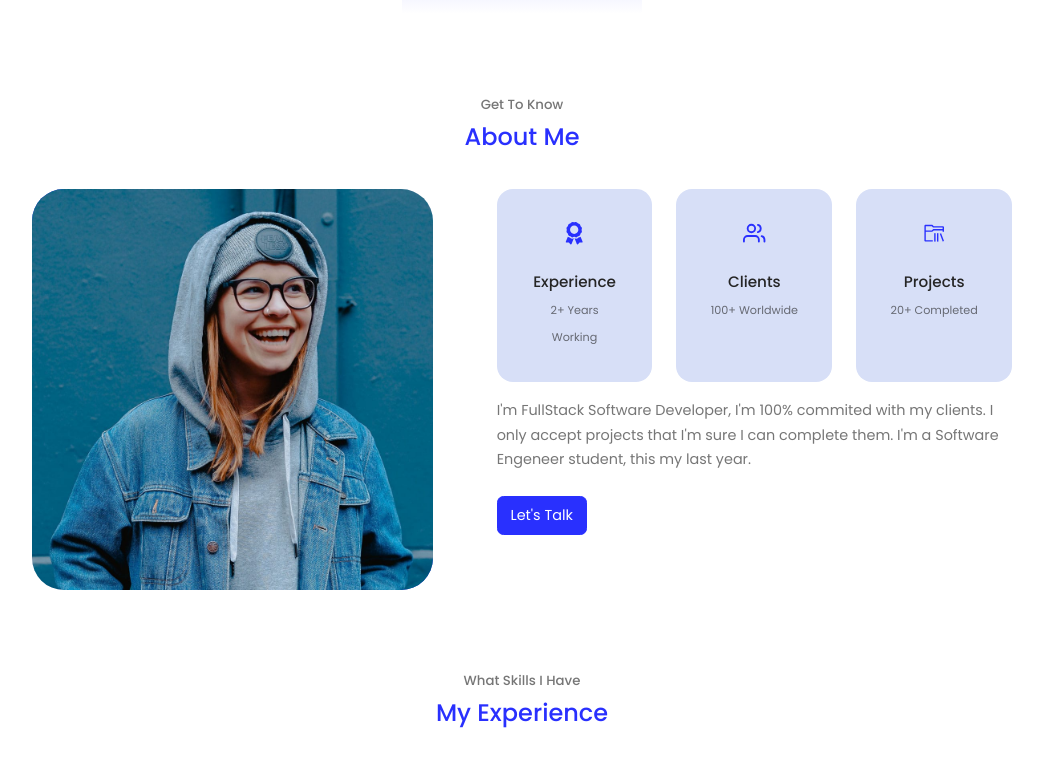
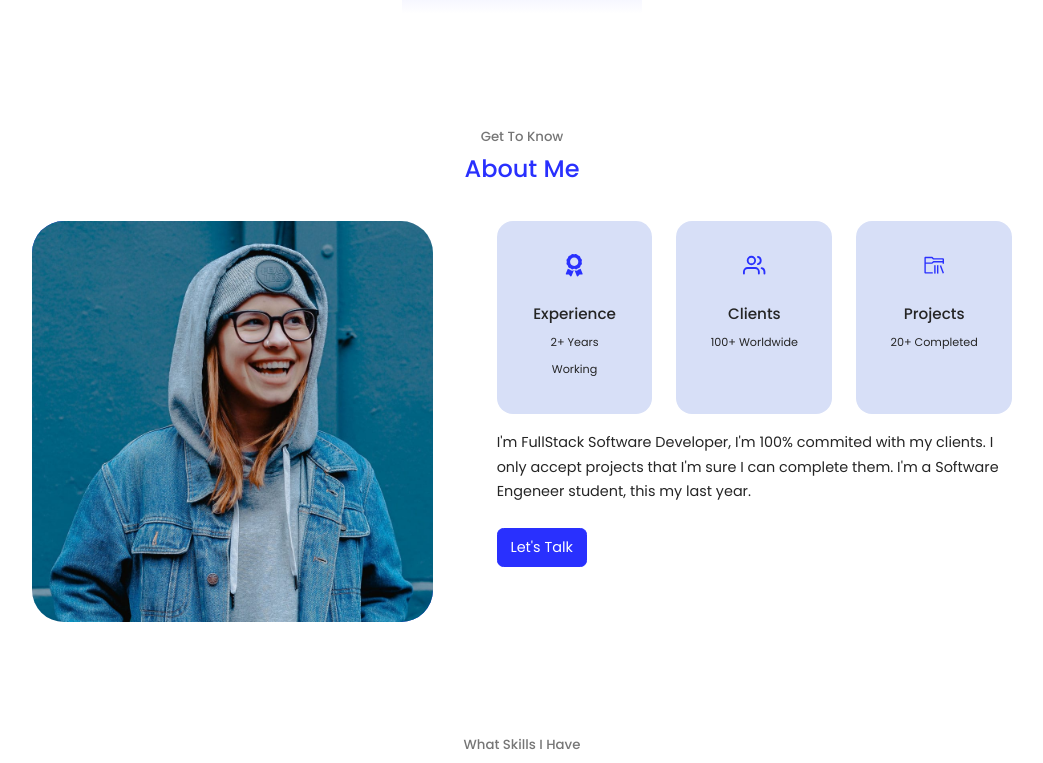
Before and after one commit to melvintivane/portfolio-website, a React (Vite) app: page / in a window 1280 px wide. Shown: the part 786-1549 px from the top of the page, without its empty margins (118-1161 px from the left). Built offline with nearby package versions, Linux system fonts and the light colour scheme.

Commit message:
Update index.css

```diff
--- a/src/index.css
+++ b/src/index.css
@@ -15,8 +15,8 @@
   --color-bg-variant: #d7dff7;
   --color-primary: #2930fe;
   --color-primary-variant: #1e68c2;
-  --color-white: #252525;
-  --color-light: #1b1b1b99;
+  --color-black: #252525;
+  --color-light-black: #1b1b1b99;
 
   --transition: all 400ms ease;
 
@@ -36,7 +36,7 @@ html {
 body {
   font-family: 'Poppins', sans-serif;
   background: var(--color-bg);
-  color: var(--color-white);
+  color: var(--color-black);
   line-height: 1.7;
   /* background-image: url(../src/assets/texture-bg.png); */
 }
@@ -60,13 +60,13 @@ li {
 }
 
 section {
-  margin-top: 5rem;
+  margin-top: 7rem;
   /*height: 100vh;*/
 }
 
 section > h2, section > h5 {
   text-align: center;
-  color: var(--color-light);
+  color: var(--color-light-black);
 }
 
 section > h2 {
@@ -75,7 +75,7 @@ section > h2 {
 }
 
 .text-light {
-  color: var(--color-light);
+  color: var(--color-light-black);
 }
 
 a {
@@ -85,7 +85,7 @@ a {
 }
 
 a:hover {
-  color: var(--color-white);
+  color: var(--color-black);
 }
 
 .button {
@@ -100,7 +100,7 @@ a:hover {
 }
 
 .button:hover {
-  background-color: var(--color-white);
+  background-color: var(--color-black);
   color: var(--color-bg);
   border-color: transparent;
 }
```
